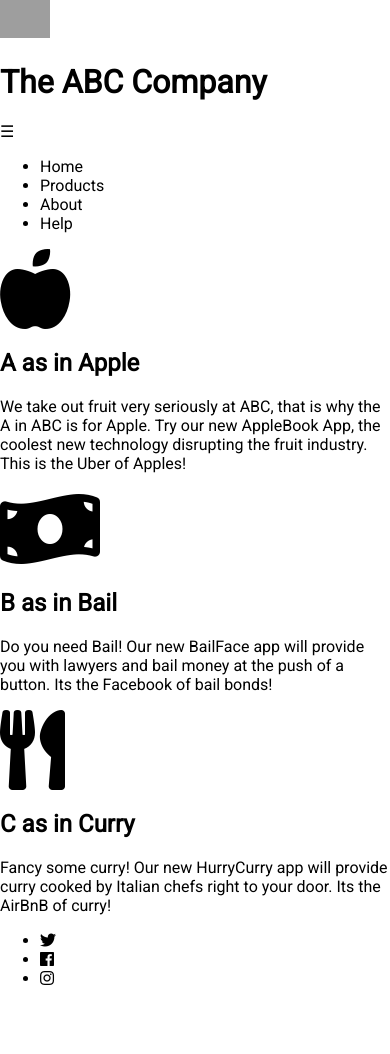
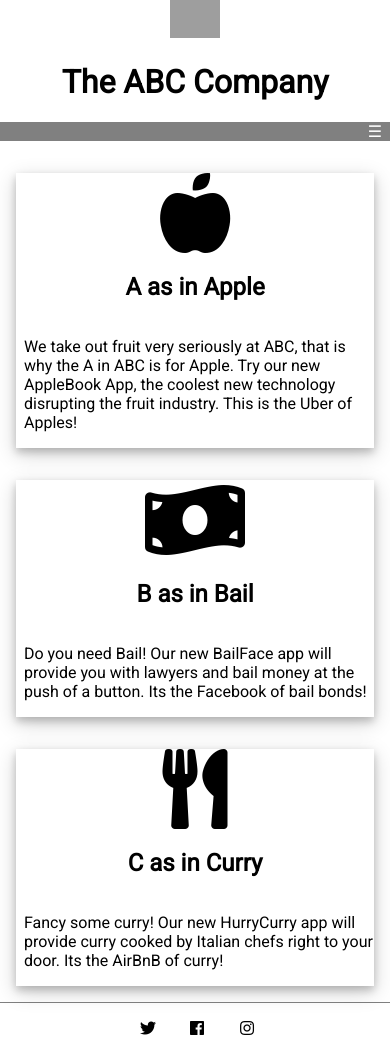
Before and after one commit to ricglz/Lab03-web, a plain HTML site: page index.html in a window 390 px wide. Before the commit the page ends 1004 px from the top, so only its background shows below. Drawn offline with Linux system fonts and the light colour scheme; grey boxes are pictures that could not be loaded.

Commit message:
Make it responsive according to the design

```diff
--- a/css/index.css
+++ b/css/index.css
@@ -11,3 +11,118 @@ body {
 .logo > img {
   width: 50px;
 }
+
+.d-fl {
+  display: flex;
+  flex-wrap: wrap;
+}
+
+.ta-c {
+  text-align: center;
+}
+
+.ta-l {
+  text-align: left;
+}
+
+.jc-c {
+  justify-content: center;
+}
+
+.jc-fe {
+  justify-content: flex-end;
+}
+
+.ai-c {
+  align-items: center;
+}
+
+.ls-n {
+  list-style: none;
+}
+
+p.ta-l {
+  padding-left: 0.5rem;
+}
+
+main {
+  padding-top: 1rem;
+}
+
+header.d-fl > * {
+  width: 100%;
+}
+
+nav.navbar {
+  background-color: grey;
+  color: white;
+  padding: 0 0.5rem;
+}
+
+ul.menu {
+  display: none;
+}
+
+section.product {
+  box-shadow: 0 4px 8px 0 rgba(0, 0, 0, 0.2), 0 6px 20px 0 rgba(0, 0, 0, 0.19);
+  width: 95%;
+  margin: 1rem;
+}
+
+section.product > * {
+  width: 100%;
+}
+
+footer {
+  border-top: 1px solid grey;
+}
+
+ul.social {
+  justify-content: center;
+}
+
+li.social_icon {
+  width: 50px;
+}
+
+@media (min-width: 600px)  {
+  header > div.logo {
+    width: 25%;
+  }
+
+  header > h1.text {
+    width: 50%;
+  }
+
+  section.product {
+    width: 80%;
+  }
+
+  ul.social {
+    justify-content: space-around;
+  }
+}
+
+@media (min-width: 800px)  {
+  header.d-fl {
+    justify-content: flex-start;
+  }
+
+  section.product {
+    width: 29%;
+  }
+
+  div.hamburger {
+    display: none;
+  }
+
+  ul.menu {
+    display: flex;
+    width: 100%;
+  }
+
+  ul.menu li {
+    max-width: 100px;
+    padding: 0 1rem;
+  }
+}
--- a/index.html
+++ b/index.html
@@ -10,24 +10,24 @@
     <link rel="stylesheet" href="./css/index.css" />
   </head>
   <body>
-    <header>
+    <header class="d-fl ta-c jc-c ai-c">
       <div class="logo"><img src="https://uploads.codesandbox.io/uploads/user/6eb75550-4d51-47fd-8ec1-d216b5da5e5c/M4sq-logo.jpeg"/></div>
-      <h1>The ABC Company</h1>
+      <h1 class="text">The ABC Company</h1>
     </header>
-    <nav class="navbar">
+    <nav class="navbar d-fl jc-fe">
       <div class="hamburger">&#9776;</div>
-      <ul class="menu">
+      <ul class="menu ls-n jc-fe">
         <li>Home</li>
         <li>Products</li>
         <li>About</li>
         <li>Help</li>
       </ul>
     </nav>
-    <main>
-      <section class="product">
+    <main class="d-fl jc-c">
+      <section class="product d-fl ta-c">
         <i class="fas fa-apple-alt fa-5x"></i>
         <h2>A as in Apple</h2>
-        <p>
+        <p class="ta-l">
         We take out fruit very seriously at ABC, that is why
         the A in ABC is for Apple. Try our new AppleBook App,
         the coolest new technology disrupting the fruit industry.
@@ -35,27 +35,26 @@
         This is the Uber of Apples!
         </p>
       </section>
-      <section class="product">
+      <section class="product d-fl ta-c">
         <i class="fas fa-money-bill-wave fa-5x"></i>
         <h2>B as in Bail</h2>
-        <p>
+        <p class="ta-l">
         Do you need Bail! Our new BailFace app will provide you
         with lawyers and bail money at the push of a button. Its the
         Facebook of bail bonds!
         </p>
       </section>
-      <section class="product">
+      <section class="product d-fl ta-c">
         <i class="fas fa-utensils fa-5x"></i>
         <h2>C as in Curry</h2>
-
-        <p>
+        <p class="ta-l">
         Fancy some curry! Our new HurryCurry app will provide curry
         cooked by Italian chefs right to your door. Its the AirBnB of curry!
         </p>
       </section>
     </main>
     <footer>
-      <ul class="social">
+      <ul class="social ls-n d-fl">
         <li class="social_icon"><i class="fab fa-twitter"></i></li>
         <li class="social_icon"><i class="fab fa-facebook"></i></li>
         <li class="social_icon"><i class="fab fa-instagram"></i></li>
```
